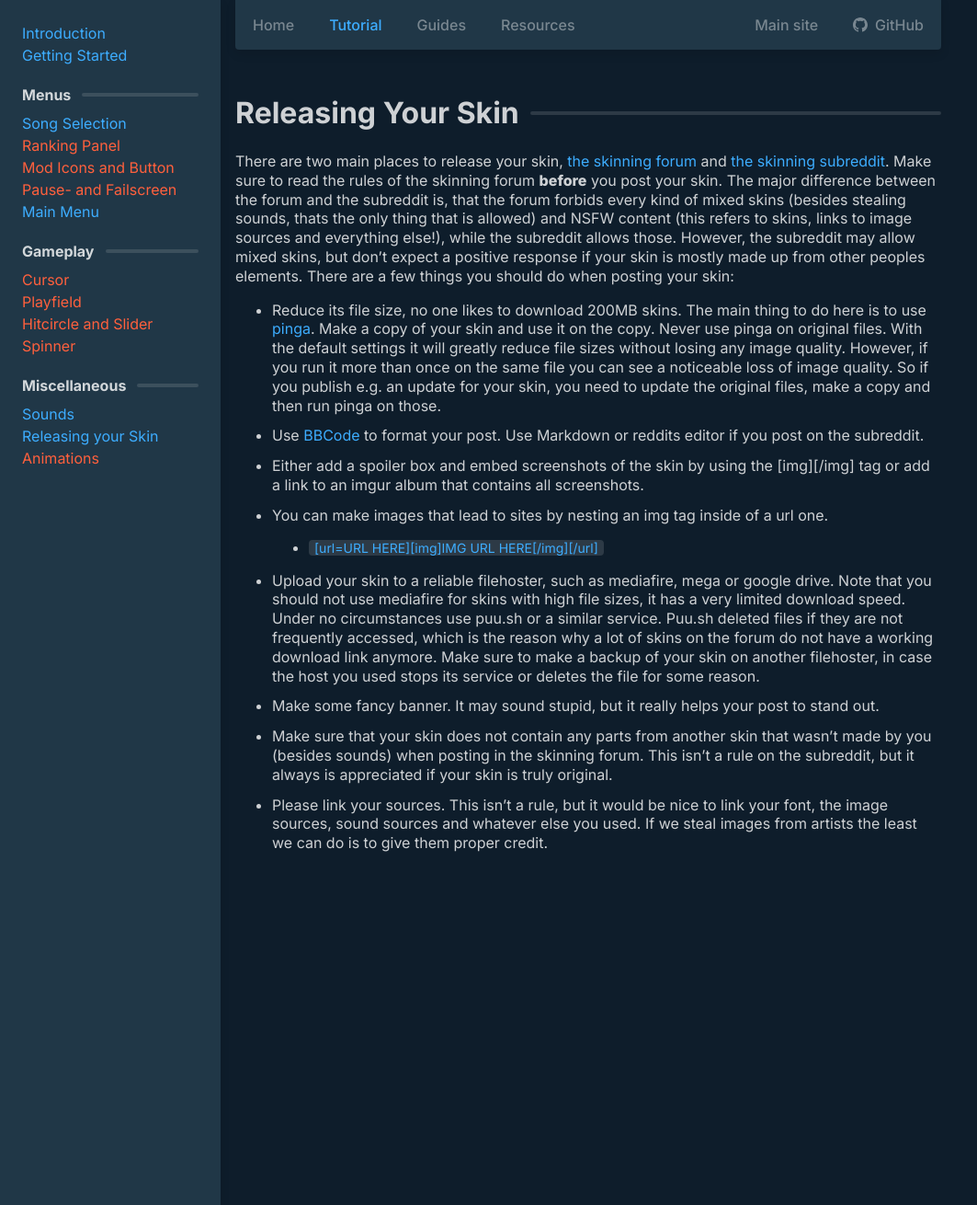
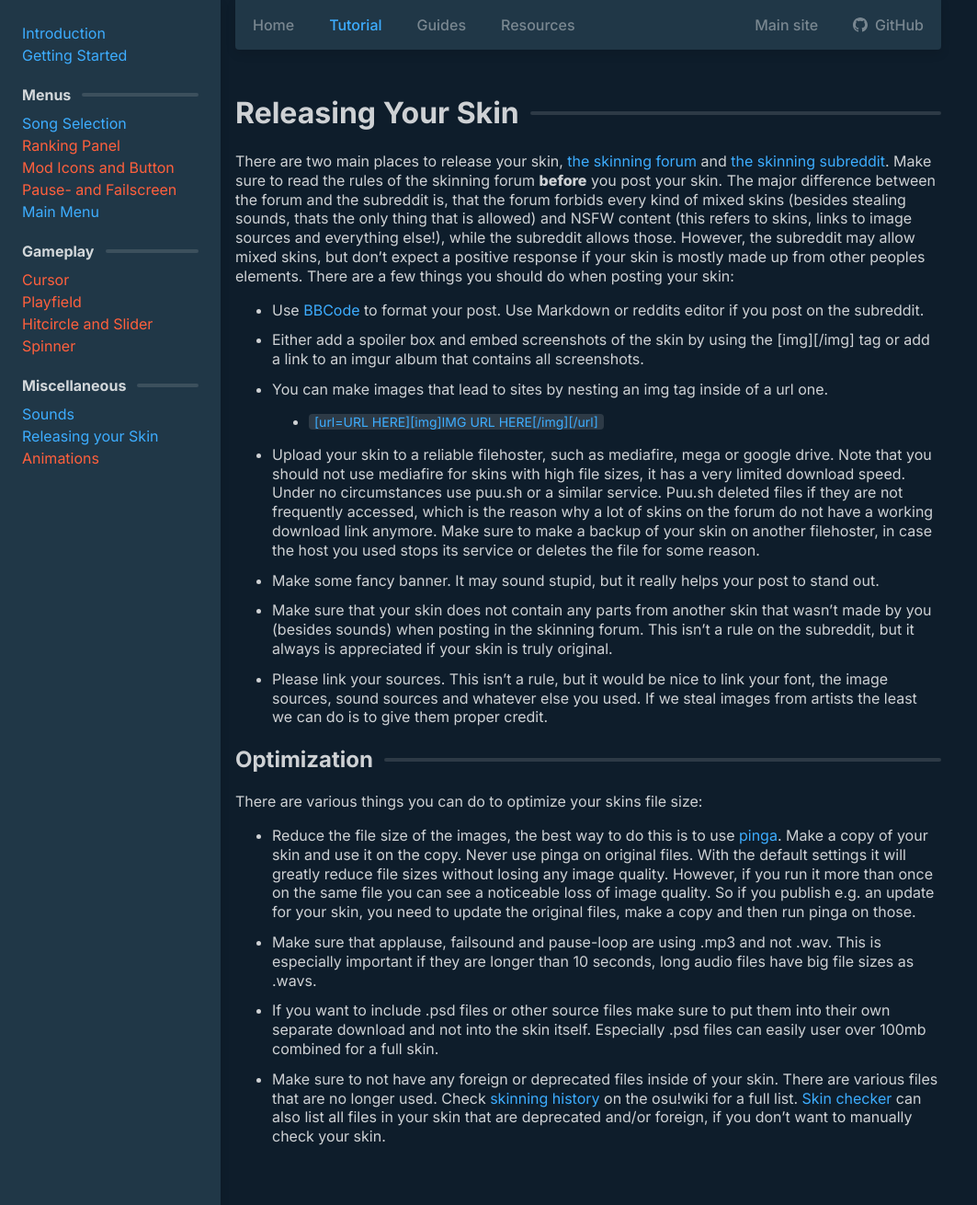
Before and after one commit to RockRoller01/skinninginfo, a Jekyll site: the page built from tutorial/releasing.md, in a window 1280 px wide and 1310 px high. Shown: the whole window at 92% size, without its empty margins (0-1063 px from the left). Built offline with Jekyll 4.4.1, drawn with Linux system fonts in a browser that asks for light colours.

Commit message:
improve release

```diff
--- a/tutorial/releasing.md
+++ b/tutorial/releasing.md
@@ -7,7 +7,6 @@ description: Releasing your skin.
 # Releasing Your Skin
 There are two main places to release your skin, [the skinning forum](https://osu.ppy.sh/forum/15) and [the skinning subreddit](https://www.reddit.com/r/OsuSkins/). Make sure to read the rules of the skinning forum **before** you post your skin. The major difference between the forum and the subreddit is, that the forum forbids every kind of mixed skins (besides stealing sounds, thats the only thing that is allowed) and NSFW content (this refers to skins, links to image sources and everything else!), while the subreddit allows those. However, the subreddit may allow mixed skins, but don't expect a positive response if your skin is mostly made up from other peoples elements.
 There are a few things you should do when posting your skin:
-- Reduce its file size, no one likes to download 200MB skins. The main thing to do here is to use [pinga](https://css-ig.net/pingo). Make a copy of your skin and use it on the copy. Never use pinga on original files. With the default settings it will greatly reduce file sizes without losing any image quality. However, if you run it more than once on the same file you can see a noticeable loss of image quality. So if you publish e.g. an update for your skin, you need to update the original files, make a copy and then run pinga on those.
 - Use [BBCode](https://osu.ppy.sh/help/wiki/BBCode) to format your post. Use Markdown or reddits editor if you post on the subreddit.
 - Either add a spoiler box and embed screenshots of the skin by using the [img][/img] tag or add a link to an imgur album that contains all screenshots.
 - You can make images that lead to sites by nesting an img tag inside of a url one.
@@ -16,3 +15,12 @@ There are a few things you should do when posting your skin:
 - Make some fancy banner. It may sound stupid, but it really helps your post to stand out.
 - Make sure that your skin does not contain any parts from another skin that wasn't made by you (besides sounds) when posting in the skinning forum. This isn't a rule on the subreddit, but it always is appreciated if your skin is truly original.
 - Please link your sources. This isn't a rule, but it would be nice to link your font, the image sources, sound sources and whatever else you used. If we steal images from artists the least we can do is to give them proper credit.
+
+## Optimization
+
+There are various things you can do to optimize your skins file size:
+
+- Reduce the file size of the images, the best way to do this is to use [pinga](https://css-ig.net/pingo). Make a copy of your skin and use it on the copy. Never use pinga on original files. With the default settings it will greatly reduce file sizes without losing any image quality. However, if you run it more than once on the same file you can see a noticeable loss of image quality. So if you publish e.g. an update for your skin, you need to update the original files, make a copy and then run pinga on those.
+- Make sure that applause, failsound and pause-loop are using .mp3 and not .wav. This is especially important if they are longer than 10 seconds, long audio files have big file sizes as .wavs.
+- If you want to include .psd files or other source files make sure to put them into their own separate download and not into the skin itself. Especially .psd files can easily user over 100mb combined for a full skin.
+- Make sure to not have any foreign or deprecated files inside of your skin. There are various files that are no longer used. Check [skinning history](https://osu.ppy.sh/help/wiki/Skinning/History) on the osu!wiki for a full list. [Skin checker](https://osu.ppy.sh/community/forums/topics/617168) can also list all files in your skin that are deprecated and/or foreign, if you don't want to manually check your skin.
```
